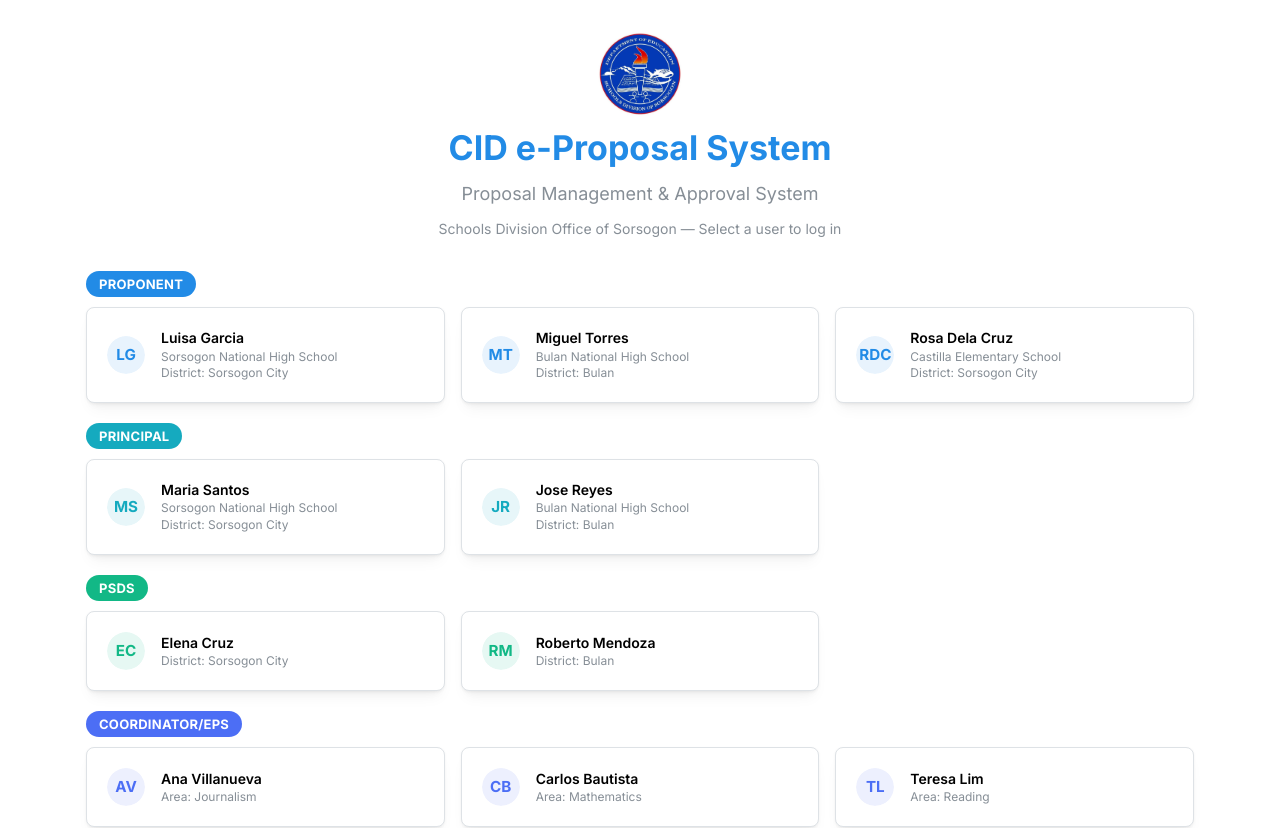
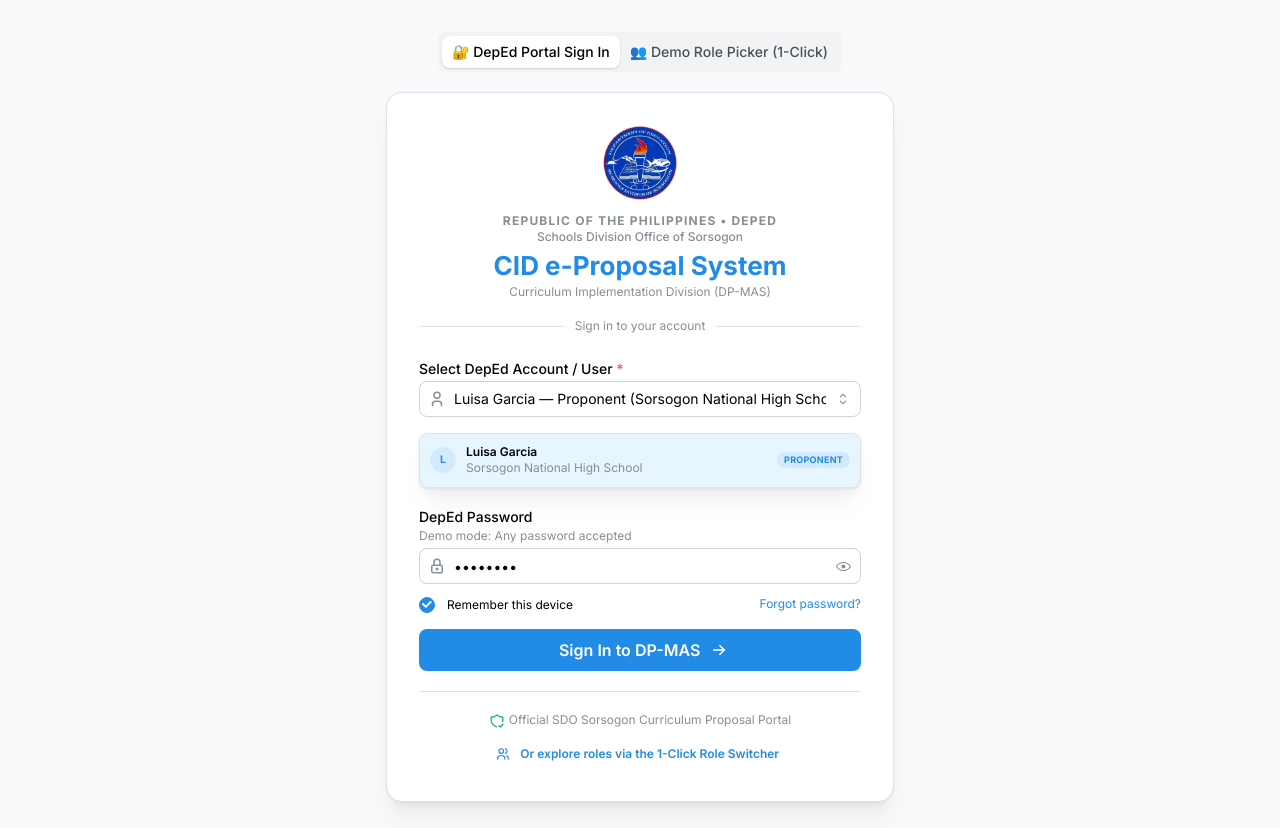
Before and after one commit to koala-bonjing/CID-e-Proposal-System, a Next.js app: page /login in a window 1280 px wide. Shown: the top 828 px of the page. Built offline with nearby package versions, Linux system fonts and the light colour scheme.

Commit message:
feat: add standard DepEd portal login form with role picker toggle

```diff
--- a/src/app/layout.tsx
+++ b/src/app/layout.tsx
@@ -6,7 +6,7 @@ import { Providers } from "./providers";
 import { AppShellLayout } from "@/components/AppShell";
 
 export const metadata: Metadata = {
-  title: "DP-MAS — Proposal Management & Approval System",
+  title: "CID e-Proposal System",
   description: "Curriculum Implementation Division Proposal Management and Approval System for DepEd Schools Division Office of Sorsogon",
 };
 
--- a/src/app/login/page.tsx
+++ b/src/app/login/page.tsx
@@ -3,7 +3,11 @@ import { useEffect, useState } from "react";
 import { useRouter } from "next/navigation";
 import {
   Container, Title, Text, SimpleGrid, Card, Group, Avatar, Badge, Stack, Loader, Center, Image,
+  TextInput, PasswordInput, Button, Checkbox, Divider, SegmentedControl, Alert, Box, Paper, Select,
 } from "@mantine/core";
+import {
+  IconLock, IconUser, IconArrowRight, IconShieldCheck, IconInfoCircle, IconUsers, IconLogin,
+} from "@tabler/icons-react";
 import { useAuthStore } from "@/lib/auth-store";
 import { fetchUsers } from "@/lib/api";
 import type { User, Role } from "@/types";
@@ -30,9 +34,25 @@ export default function LoginPage() {
   const login = useAuthStore((s) => s.login);
   const [users, setUsers] = useState<User[]>([]);
   const [loading, setLoading] = useState(true);
+  const [viewMode, setViewMode] = useState<"standard" | "picker">("standard");
+
+  // Standard login form state
+  const [selectedUserId, setSelectedUserId] = useState<string>("");
+  const [password, setPassword] = useState<string>("••••••••");
+  const [rememberMe, setRememberMe] = useState(true);
+  const [loggingIn, setLoggingIn] = useState(false);
+  const [error, setError] = useState<string | null>(null);
 
   useEffect(() => {
-    fetchUsers().then((data) => { setUsers(data); setLoading(false); });
+    fetchUsers().then((data) => {
+      setUsers(data);
+      if (data.length > 0) {
+        // default to first proponent for convenience
+        const proponent = data.find((u) => u.role === "PROPONENT") ?? data[0];
+        setSelectedUserId(proponent.id);
+      }
+      setLoading(false);
+    });
   }, []);
 
   const handleLogin = (user: User) => {
@@ -45,40 +65,202 @@ export default function LoginPage() {
     router.push(route);
   };
 
+  const handleStandardSubmit = (e: React.FormEvent) => {
+    e.preventDefault();
+    if (!selectedUserId) {
+      setError("Please select an account to sign in.");
+      return;
+    }
+    const targetUser = users.find((u) => u.id === selectedUserId);
+    if (!targetUser) {
+      setError("User account not found.");
+      return;
+    }
+    setError(null);
+    setLoggingIn(true);
+    setTimeout(() => {
+      handleLogin(targetUser);
+    }, 400);
+  };
+
   if (loading) {
     return <Center h="100vh"><Loader size="lg" /></Center>;
   }
 
-  // Group users by role
+  // Group users by role for the role picker
   const grouped = ROLE_ORDER.map((role) => ({
     role,
     users: users.filter((u) => u.role === role),
   })).filter((g) => g.users.length > 0);
 
+  const selectedUserObj = users.find((u) => u.id === selectedUserId);
+
   return (
-    <Container size="lg" py="xl">
-      <Stack gap="xs" mb="xl" ta="center" align="center">
+    <Box py="xl" style={{ minHeight: "100vh", backgroundColor: "var(--mantine-color-gray-0)" }}>
+      <Container size={viewMode === "standard" ? "xs" : "lg"}>
+        {/* Top View Toggle */}
+        <Group justify="center" mb="lg">
+          <SegmentedControl
+            value={viewMode}
+            onChange={(val) => setViewMode(val as "standard" | "picker")}
+            data={[
+              { label: "🔐 DepEd Portal Sign In", value: "standard" },
+              { label: "👥 Demo Role Picker (1-Click)", value: "picker" },
+            ]}
+            size="sm"
+            radius="md"
+          />
+        </Group>
+
+        {viewMode === "standard" ? (
+          /* STANDARD FORM LOGIN */
+          <Paper withBorder shadow="md" p="xl" radius="lg" bg="white">
+            <Stack gap="sm" align="center" ta="center" mb="md">
+              <Image
+                src="/logo.png"
+                alt="DepEd Schools Division of Sorsogon Logo"
+                w={76}
+                h={76}
+                fit="contain"
+              />
+              <div>
+                <Text size="xs" fw={700} c="dimmed" tt="uppercase" style={{ letterSpacing: 1.2 }}>
+                  Republic of the Philippines • DepEd
+                </Text>
+                <Text size="xs" c="dimmed" fw={500}>
+                  Schools Division Office of Sorsogon
+                </Text>
+                <Title order={2} mt={2}>
+                  <Text span c="blue" inherit>CID e-Proposal System</Text>
+                </Title>
+                <Text size="xs" c="dimmed" mt={1}>
+                  Curriculum Implementation Division (DP-MAS)
+                </Text>
+              </div>
+            </Stack>
+
+            <Divider mb="lg" label="Sign in to your account" labelPosition="center" />
+
+            {error && (
+              <Alert color="red" icon={<IconInfoCircle size={16} />} mb="md">
+                {error}
+              </Alert>
+            )}
+
+            <form onSubmit={handleStandardSubmit}>
+              <Stack gap="md">
+                <Select
+                  label="Select DepEd Account / User"
+                  placeholder="Choose an account"
+                  required
+                  leftSection={<IconUser size={18} />}
+                  data={users.map((u) => ({
+                    value: u.id,
+                    label: `${u.name} — ${ROLE_LABELS[u.role]}${u.programArea ? ` (${u.programArea})` : u.school ? ` (${u.school})` : u.district ? ` (${u.district})` : ""}`,
+                  }))}
+                  value={selectedUserId}
+                  onChange={(val) => {
+                    setSelectedUserId(val ?? "");
+                    setError(null);
+                  }}
+                  searchable
+                />
+
+                {selectedUserObj && (
+                  <Card withBorder p="xs" radius="md" bg="var(--mantine-color-blue-0)">
+                    <Group justify="space-between">
+                      <Group gap="xs">
+                        <Avatar size="sm" color={ROLE_COLORS[selectedUserObj.role]} radius="xl">
+                          {selectedUserObj.name.charAt(0)}
+                        </Avatar>
+                        <div>
+                          <Text size="xs" fw={600}>{selectedUserObj.name}</Text>
+                          <Text size="xs" c="dimmed">
+                            {selectedUserObj.school || selectedUserObj.district || selectedUserObj.programArea || "Division Office"}
+                          </Text>
+                        </div>
+                      </Group>
+                      <Badge color={ROLE_COLORS[selectedUserObj.role]} variant="light" size="xs">
+                        {ROLE_LABELS[selectedUserObj.role]}
+                      </Badge>
+                    </Group>
+                  </Card>
+                )}
+
+                <PasswordInput
+                  label="DepEd Password"
+                  placeholder="Enter your password"
+                  leftSection={<IconLock size={18} />}
+                  value={password}
+                  onChange={(e) => setPassword(e.target.value)}
+                  description="Demo mode: Any password accepted"
+                />
+
+                <Group justify="space-between" mt={-4}>
+                  <Checkbox
+                    label="Remember this device"
+                    size="xs"
+                    checked={rememberMe}
+                    onChange={(e) => setRememberMe(e.currentTarget.checked)}
+                  />
+                  <Text size="xs" c="blue" style={{ cursor: "pointer" }}>
+                    Forgot password?
+                  </Text>
+                </Group>
+
+                <Button
+                  type="submit"
+                  size="md"
+                  fullWidth
+                  loading={loggingIn}
+                  rightSection={<IconArrowRight size={18} />}
+                >
+                  Sign In to DP-MAS
+                </Button>
+              </Stack>
+            </form>
+
+            <Divider my="lg" />
+
+            <Stack gap="xs" ta="center">
+              <Group justify="center" gap={4}>
+                <IconShieldCheck size={16} color="var(--mantine-color-teal-6)" />
+                <Text size="xs" c="dimmed">
+                  Official SDO Sorsogon Curriculum Proposal Portal
+                </Text>
+              </Group>
+              <Button
+                variant="subtle"
+                size="xs"
+                leftSection={<IconUsers size={14} />}
+                onClick={() => setViewMode("picker")}
+              >
+                Or explore roles via the 1-Click Role Switcher
+              </Button>
+            </Stack>
+          </Paper>
+        ) : (
+          /* QUICK DEMO ROLE PICKER */
+          <Stack gap="md">
+            <Stack gap="xs" mb="sm" ta="center" align="center">
               <Image
                 src="/logo.png"
                 alt="DepEd Schools Division of Sorsogon"
-          w={84}
-          h={84}
+                w={72}
+                h={72}
                 fit="contain"
               />
               <Title order={1}>
                 <Text span c="blue" inherit>CID e-Proposal System</Text>
               </Title>
-        <Text size="lg" c="dimmed">
-          Proposal Management & Approval System
-        </Text>
-        <Text size="sm" c="dimmed">
-          Schools Division Office of Sorsogon — Select a user to log in
+              <Text size="md" c="dimmed">
+                Demo Role Picker — Click any user profile to instantly sign in
               </Text>
             </Stack>
 
             {grouped.map(({ role, users: roleUsers }) => (
               <div key={role}>
-          <Group mb="xs" mt="lg">
+                <Group mb="xs" mt="md">
                   <Badge color={ROLE_COLORS[role]} variant="filled" size="lg">
                     {ROLE_LABELS[role]}
                   </Badge>
@@ -88,7 +270,7 @@ export default function LoginPage() {
                     <Card
                       key={user.id}
                       shadow="sm"
-                padding="lg"
+                      padding="md"
                       radius="md"
                       withBorder
                       style={{ cursor: "pointer", transition: "transform 0.1s, box-shadow 0.1s" }}
@@ -106,7 +288,7 @@ export default function LoginPage() {
                         <Avatar color={ROLE_COLORS[role]} radius="xl" size="md">
                           {user.name.split(" ").map((n) => n[0]).join("")}
                         </Avatar>
-                  <div>
+                        <div style={{ flex: 1 }}>
                           <Text fw={600} size="sm">{user.name}</Text>
                           {user.school && (
                             <Text size="xs" c="dimmed">{user.school}</Text>
@@ -118,12 +300,26 @@ export default function LoginPage() {
                             <Text size="xs" c="dimmed">Area: {user.programArea}</Text>
                           )}
                         </div>
+                        <IconArrowRight size={16} color="var(--mantine-color-gray-5)" />
                       </Group>
                     </Card>
                   ))}
                 </SimpleGrid>
               </div>
             ))}
+
+            <Center mt="xl">
+              <Button
+                variant="light"
+                leftSection={<IconLogin size={16} />}
+                onClick={() => setViewMode("standard")}
+              >
+                Back to Standard DepEd Portal Login
+              </Button>
+            </Center>
+          </Stack>
+        )}
       </Container>
+    </Box>
   );
 }
```
Lines whose indentation alone changed are shown as unchanged.
